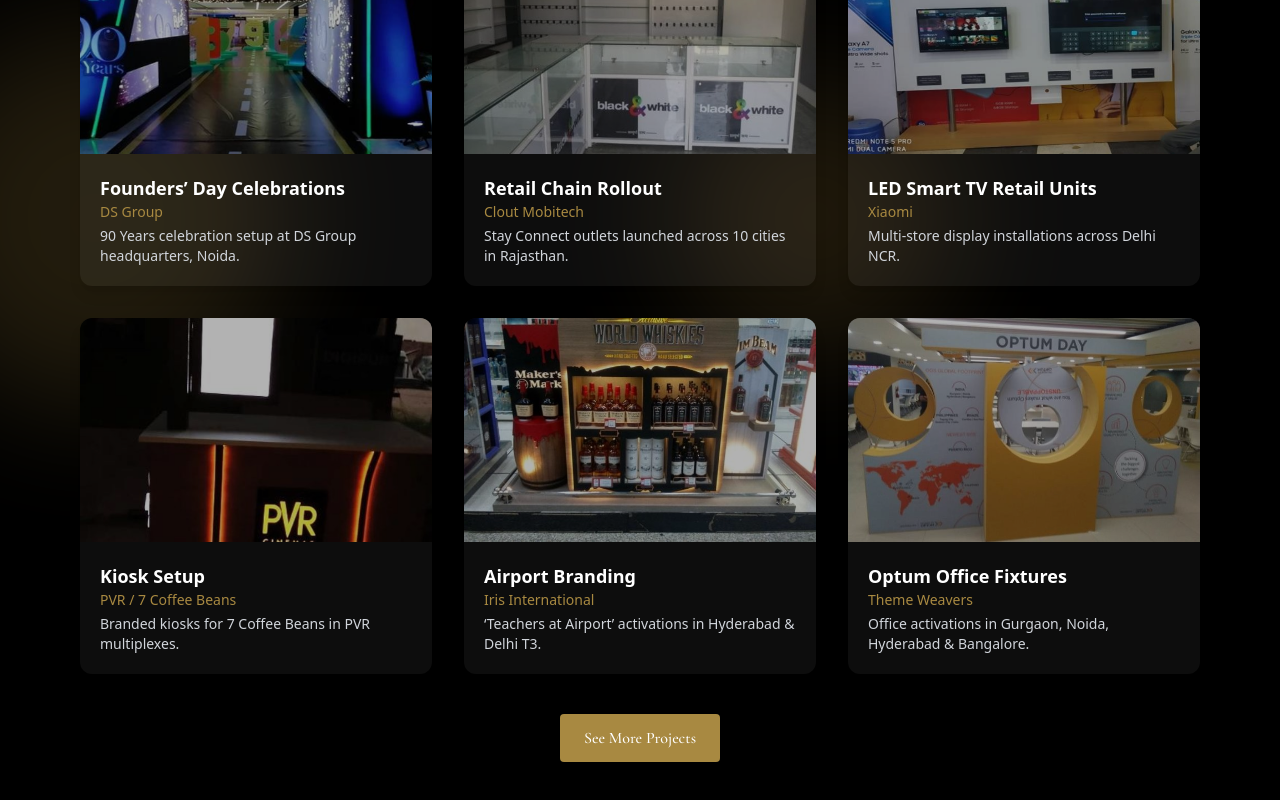
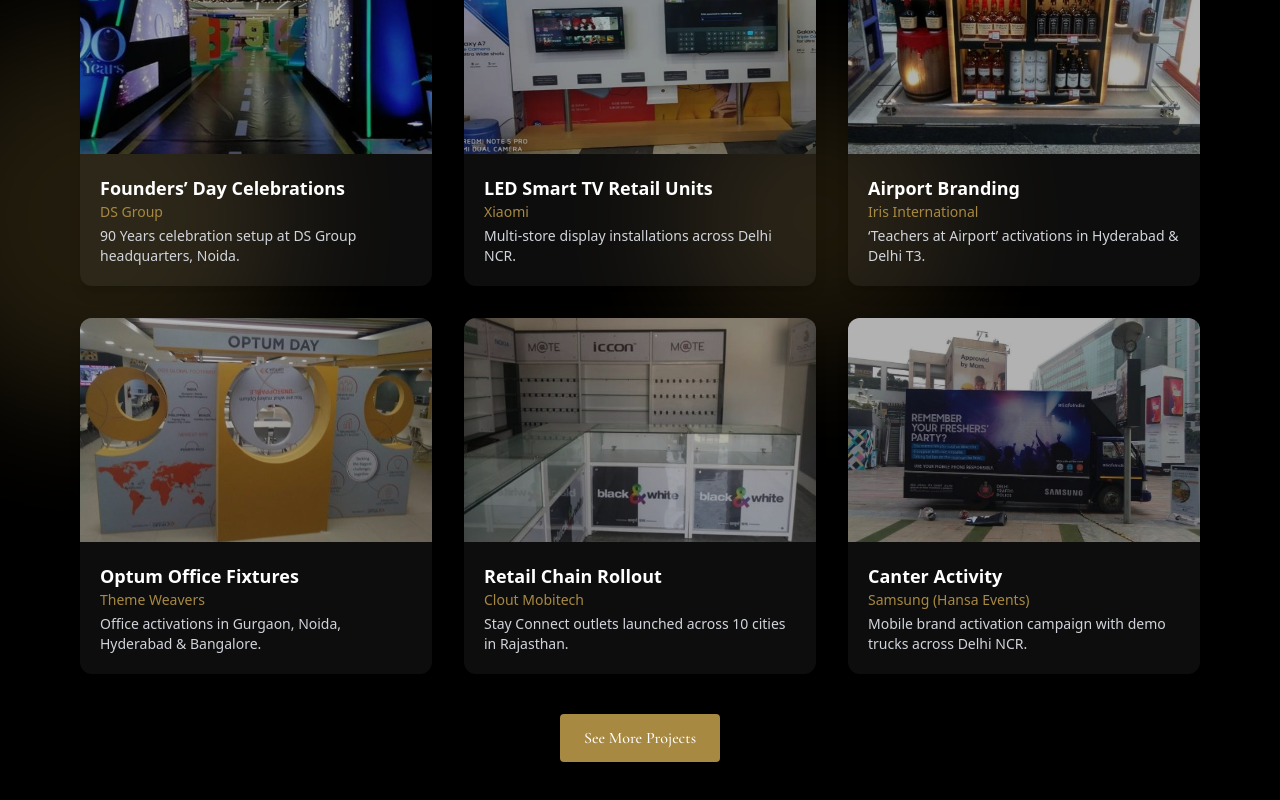
Before and after one commit to ujwal0418/corporate-sathi, a Next.js app: page / in a window 1280 px wide. Shown: the part 5586-6386 px from the top of the page. Built offline with nearby package versions, Linux system fonts and the light colour scheme.

Commit message:
photos removed

```diff
--- a/src/app/components/sections/PlansSection.js
+++ b/src/app/components/sections/PlansSection.js
@@ -14,26 +14,19 @@ const projects = [
     description: "90 Years celebration setup at DS Group headquarters, Noida.",
   },
   {
-    client: "Clout Mobitech",
-    title: "Retail Chain Rollout",
-    category: "Retail",
-    image: "/projects/clout-mobitech.jpg",
-    description: "Stay Connect outlets launched across 10 cities in Rajasthan.",
-  },
-  {
     client: "Xiaomi",
     title: "LED Smart TV Retail Units",
     category: "Retail",
     image: "/projects/xiaomi-ncr.jpg",
     description: "Multi-store display installations across Delhi NCR.",
   },
-  {
-    client: "PVR / 7 Coffee Beans",
-    title: "Kiosk Setup",
-    category: "Retail",
-    image: "/projects/pvr-7coffee.jpg",
-    description: "Branded kiosks for 7 Coffee Beans in PVR multiplexes.",
-  },
+  // {
+  //   client: "PVR / 7 Coffee Beans",
+  //   title: "Kiosk Setup",
+  //   category: "Retail",
+  //   image: "/projects/pvr-7coffee.jpg",
+  //   description: "Branded kiosks for 7 Coffee Beans in PVR multiplexes.",
+  // },
   {
     client: "Iris International",
     title: "Airport Branding",
@@ -47,6 +40,13 @@ const projects = [
     category: "Corporate",
     image: "/projects/optum-fixtures.jpg",
     description: "Office activations in Gurgaon, Noida, Hyderabad & Bangalore.",
+  },
+   {
+    client: "Clout Mobitech",
+    title: "Retail Chain Rollout",
+    category: "Retail",
+    image: "/projects/clout-mobitech.jpg",
+    description: "Stay Connect outlets launched across 10 cities in Rajasthan.",
   },
 
   // 7–12
@@ -66,29 +66,29 @@ const projects = [
     description:
       "Interactive demo stations at HOT Store, Nehru Place, New Delhi.",
   },
-  {
-    client: "Lenovo (Retail Matrix)",
-    title: "Store Fabrication",
-    category: "Retail",
-    image: "/projects/lenovo-store.jpg",
-    description: "Modular store setups in Amritsar, Bareilly & Roorkee.",
-  },
-  {
-    client: "S. Oliver",
-    title: "Press Launch Setup",
-    category: "Fashion",
-    image: "/projects/soliver-launch.jpg",
-    description:
-      "Beach-house themed showroom for S. Oliver press launch in Delhi.",
-  },
-  {
-    client: "VLCC",
-    title: "Display Rack Installation",
-    category: "Wellness",
-    image: "/projects/vlcc-rack.jpg",
-    description:
-      "Custom display rack installations for VLCC retail spaces.",
-  },
+  // {
+  //   client: "Lenovo (Retail Matrix)",
+  //   title: "Store Fabrication",
+  //   category: "Retail",
+  //   image: "/projects/lenovo-store.jpg",
+  //   description: "Modular store setups in Amritsar, Bareilly & Roorkee.",
+  // },
+  // {
+  //   client: "S. Oliver",
+  //   title: "Press Launch Setup",
+  //   category: "Fashion",
+  //   image: "/projects/soliver-launch.jpg",
+  //   description:
+  //     "Beach-house themed showroom for S. Oliver press launch in Delhi.",
+  // },
+  // {
+  //   client: "VLCC",
+  //   title: "Display Rack Installation",
+  //   category: "Wellness",
+  //   image: "/projects/vlcc-rack.jpg",
+  //   description:
+  //     "Custom display rack installations for VLCC retail spaces.",
+  // },
   {
     client: "Schimmer Chemicals",
     title: "Expo Stall",
@@ -114,13 +114,13 @@ const projects = [
     description:
       "Experiential installation in Chandigarh reflecting global journeys.",
   },
-  {
-    client: "Oberoi Hotels (Ample Events)",
-    title: "GITB Stall",
-    category: "Exhibition",
-    image: "/projects/oberoi-gitb.jpg",
-    description: "Luxury travel stall at GITB, JECC Jaipur for Oberoi Hotels.",
-  },
+  // {
+  //   client: "Oberoi Hotels (Ample Events)",
+  //   title: "GITB Stall",
+  //   category: "Exhibition",
+  //   image: "/projects/oberoi-gitb.jpg",
+  //   description: "Luxury travel stall at GITB, JECC Jaipur for Oberoi Hotels.",
+  // },
   {
     client: "TIC (TATA Motors)",
     title: "Prima Truck Race",
@@ -169,22 +169,22 @@ const projects = [
     image: "/projects/woke-juice.jpg",
     description: "Pop-up juice bar at DLF Saket Mall for Woke Juice brand.",
   },
-  {
-    client: "Media Expo (Mimaki)",
-    title: "Exhibition Setup",
-    category: "Exhibition",
-    image: "/projects/media-expo.jpg",
-    description:
-      "Large-scale expo stall at Pragati Maidan for Media Expo 2015.",
-  },
-  {
-    client: "Burberry",
-    title: "Show Window",
-    category: "Retail",
-    image: "/projects/burberry-window.jpg",
-    description:
-      "Premium window displays in Delhi, Gurgaon, Hyderabad, Chennai & Bangalore.",
-  },
+  // {
+  //   client: "Media Expo (Mimaki)",
+  //   title: "Exhibition Setup",
+  //   category: "Exhibition",
+  //   image: "/projects/media-expo.jpg",
+  //   description:
+  //     "Large-scale expo stall at Pragati Maidan for Media Expo 2015.",
+  // },
+  // {
+  //   client: "Burberry",
+  //   title: "Show Window",
+  //   category: "Retail",
+  //   image: "/projects/burberry-window.jpg",
+  //   description:
+  //     "Premium window displays in Delhi, Gurgaon, Hyderabad, Chennai & Bangalore.",
+  // },
   {
     client: "Shandong Tai Kai",
     title: "Backlit Showcase",
@@ -235,14 +235,14 @@ const projects = [
     description:
       "Live makeup stations and mock grocery store display at Select City Walk.",
   },
-  {
-    client: "S. Oliver",
-    title: "Temporary Showroom",
-    category: "Fashion",
-    image: "/projects/soliver-showroom.jpg",
-    description:
-      "Media-guest beach-house themed temporary showroom at press launch.",
-  },
+  // {
+  //   client: "S. Oliver",
+  //   title: "Temporary Showroom",
+  //   category: "Fashion",
+  //   image: "/projects/soliver-showroom.jpg",
+  //   description:
+  //     "Media-guest beach-house themed temporary showroom at press launch.",
+  // },
 
   // 31–36
   {
@@ -268,30 +268,30 @@ const projects = [
     description:
       "New product launch at Hyatt Regency, New Delhi for Honda.",
   },
-  {
-    client: "Nestlé",
-    title: "Christmas Carnival",
-    category: "Event",
-    image: "/projects/nestle-carnival.jpg",
-    description:
-      "Festive carnival setup in Delhi for Nestlé Christmas events.",
-  },
-  {
-    client: "HSIL Benelave",
-    title: "Jaipur Installation",
-    category: "Retail",
-    image: "/projects/hsil-benelave.jpg",
-    description:
-      "Working rain-shower display in Jaipur for HSIL Benelave.",
-  },
-  {
-    client: "Chevrolet (Bellset)",
-    title: "Sail U-VA Launch",
-    category: "Auto",
-    image: "/projects/chevrolet-sail.jpg",
-    description:
-      "Vehicle launch activation at The Grand, New Delhi for Chevrolet Sail U-VA.",
-  },
+  // {
+  //   client: "Nestlé",
+  //   title: "Christmas Carnival",
+  //   category: "Event",
+  //   image: "/projects/nestle-carnival.jpg",
+  //   description:
+  //     "Festive carnival setup in Delhi for Nestlé Christmas events.",
+  // },
+  // {
+  //   client: "HSIL Benelave",
+  //   title: "Jaipur Installation",
+  //   category: "Retail",
+  //   image: "/projects/hsil-benelave.jpg",
+  //   description:
+  //     "Working rain-shower display in Jaipur for HSIL Benelave.",
+  // },
+  // {
+  //   client: "Chevrolet (Bellset)",
+  //   title: "Sail U-VA Launch",
+  //   category: "Auto",
+  //   image: "/projects/chevrolet-sail.jpg",
+  //   description:
+  //     "Vehicle launch activation at The Grand, New Delhi for Chevrolet Sail U-VA.",
+  // },
 
   // 37–42
   {
@@ -302,14 +302,14 @@ const projects = [
     description:
       "Corporate event activation in Delhi for Solutions Digitas.",
   },
-  {
-    client: "Dabur",
-    title: "Family Day",
-    category: "Event",
-    image: "/projects/dabur-family.jpg",
-    description:
-      "Mexican-theme family day for Dabur employees in Delhi (500 pax).",
-  },
+  // {
+  //   client: "Dabur",
+  //   title: "Family Day",
+  //   category: "Event",
+  //   image: "/projects/dabur-family.jpg",
+  //   description:
+  //     "Mexican-theme family day for Dabur employees in Delhi (500 pax).",
+  // },
   {
     client: "Fila India",
     title: "Press Launch",
@@ -318,14 +318,14 @@ const projects = [
     description:
       "Brand ambassador unveiling with motorized turntable (Virendra Sehwag).",
   },
-  {
-    client: "Cisco",
-    title: "Services Team Offsite",
-    category: "Corporate Event",
-    image: "/projects/cisco-goa.jpg",
-    description:
-      "Full guest management and production for Cisco offsite in Goa.",
-  },
+  // {
+  //   client: "Cisco",
+  //   title: "Services Team Offsite",
+  //   category: "Corporate Event",
+  //   image: "/projects/cisco-goa.jpg",
+  //   description:
+  //     "Full guest management and production for Cisco offsite in Goa.",
+  // },
   {
     client: "TOI Group",
     title: "Brand Equity Quiz",
@@ -334,32 +334,32 @@ const projects = [
     description:
       "Pan-India quiz in 9 cities culminating in Mumbai finale for TOI.",
   },
-  {
-    client: "BHPC",
-    title: "Polo Club Launch",
-    category: "Event",
-    image: "/projects/bhpc.jpg",
-    description:
-      "Beverly Hills Polo Club launch event setup in Mumbai.",
-  },
+  // {
+  //   client: "BHPC",
+  //   title: "Polo Club Launch",
+  //   category: "Event",
+  //   image: "/projects/bhpc.jpg",
+  //   description:
+  //     "Beverly Hills Polo Club launch event setup in Mumbai.",
+  // },
 
   // 43–48
-  {
-    client: "Voltas",
-    title: "Dealers Meet (Shenzhen)",
-    category: "Corporate Event",
-    image: "/projects/voltas-shenzhen.jpg",
-    description:
-      "Product reveal with rotating backdrops in Shenzhen for Voltas.",
-  },
-  {
-    client: "Voltas",
-    title: "Dealers Meet (Phuket)",
-    category: "Corporate Event",
-    image: "/projects/voltas-phuket.jpg",
-    description:
-      "Repeat of Shenzhen activation for Voltas dealers in Phuket.",
-  },
+  // {
+  //   client: "Voltas",
+  //   title: "Dealers Meet (Shenzhen)",
+  //   category: "Corporate Event",
+  //   image: "/projects/voltas-shenzhen.jpg",
+  //   description:
+  //     "Product reveal with rotating backdrops in Shenzhen for Voltas.",
+  // },
+  // {
+  //   client: "Voltas",
+  //   title: "Dealers Meet (Phuket)",
+  //   category: "Corporate Event",
+  //   image: "/projects/voltas-phuket.jpg",
+  //   description:
+  //     "Repeat of Shenzhen activation for Voltas dealers in Phuket.",
+  // },
   {
     client: "Modi Mundi Pharma",
     title: "Exhibition Setup",
@@ -368,22 +368,22 @@ const projects = [
     description:
       "Modular SS structure for multi-city pharma exhibitions across India.",
   },
-  {
-    client: "Cisco",
-    title: "Customer Meet (Dhaka)",
-    category: "Corporate Event",
-    image: "/projects/cisco-dhaka.jpg",
-    description:
-      "Conference-level execution for Cisco customer meet in Dhaka, Bangladesh.",
-  },
-  {
-    client: "HP India",
-    title: "Graphics Arts Showcase",
-    category: "Exhibition",
-    image: "/projects/hp-graphics.jpg",
-    description:
-      "HP Graphics Arts showcase stall design and execution in Delhi.",
-  },
+  // {
+  //   client: "Cisco",
+  //   title: "Customer Meet (Dhaka)",
+  //   category: "Corporate Event",
+  //   image: "/projects/cisco-dhaka.jpg",
+  //   description:
+  //     "Conference-level execution for Cisco customer meet in Dhaka, Bangladesh.",
+  // },
+  // {
+  //   client: "HP India",
+  //   title: "Graphics Arts Showcase",
+  //   category: "Exhibition",
+  //   image: "/projects/hp-graphics.jpg",
+  //   description:
+  //     "HP Graphics Arts showcase stall design and execution in Delhi.",
+  // },
   {
     client: "LG Electronics",
     title: "India Partners Meet",
@@ -394,14 +394,14 @@ const projects = [
   },
 
   // 49–54
-  {
-    client: "Ericsson India",
-    title: "Technical Meet",
-    category: "Corporate Event",
-    image: "/projects/ericsson.jpg",
-    description:
-      "Technical conference setup in Manesar for Ericsson India.",
-  },
+  // {
+  //   client: "Ericsson India",
+  //   title: "Technical Meet",
+  //   category: "Corporate Event",
+  //   image: "/projects/ericsson.jpg",
+  //   description:
+  //     "Technical conference setup in Manesar for Ericsson India.",
+  // },
   {
     client: "Alkem Pharma",
     title: "RSSDL Conference Stall",
```
